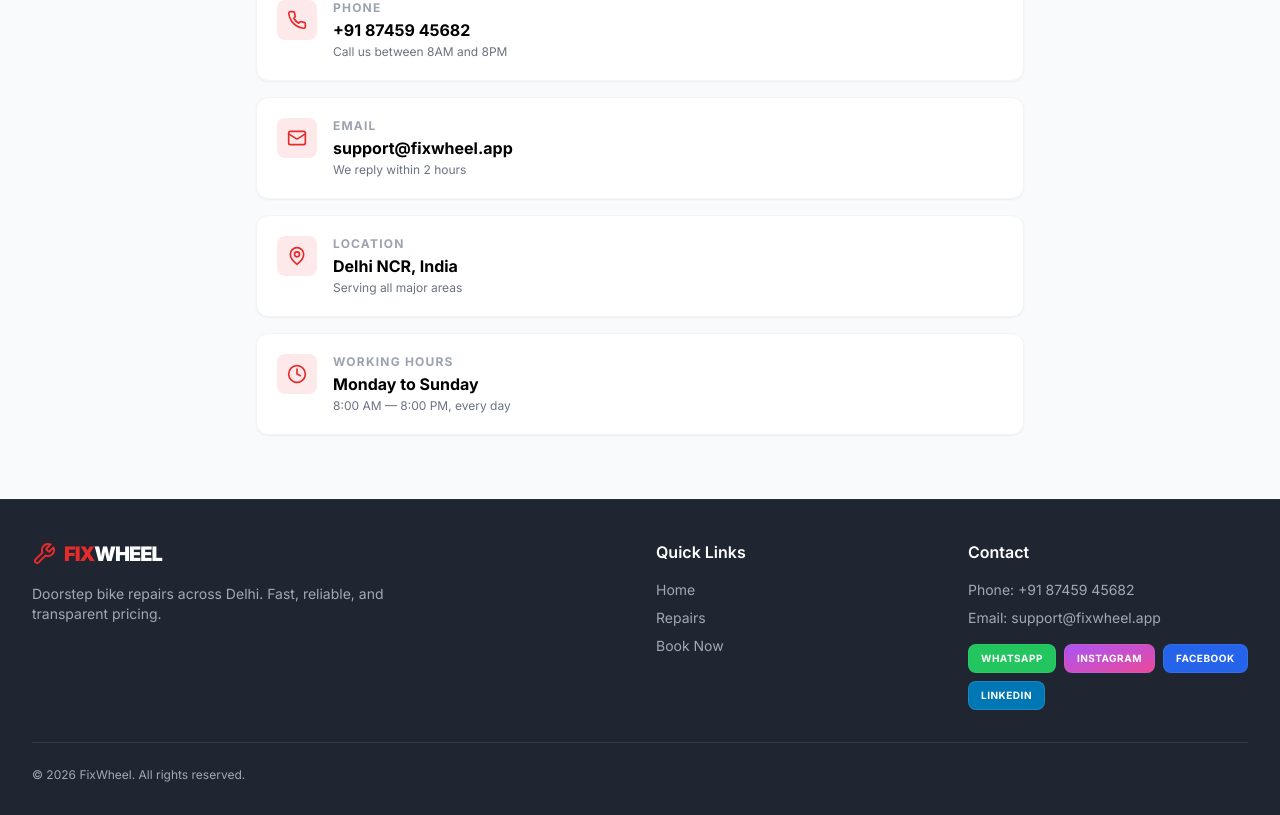
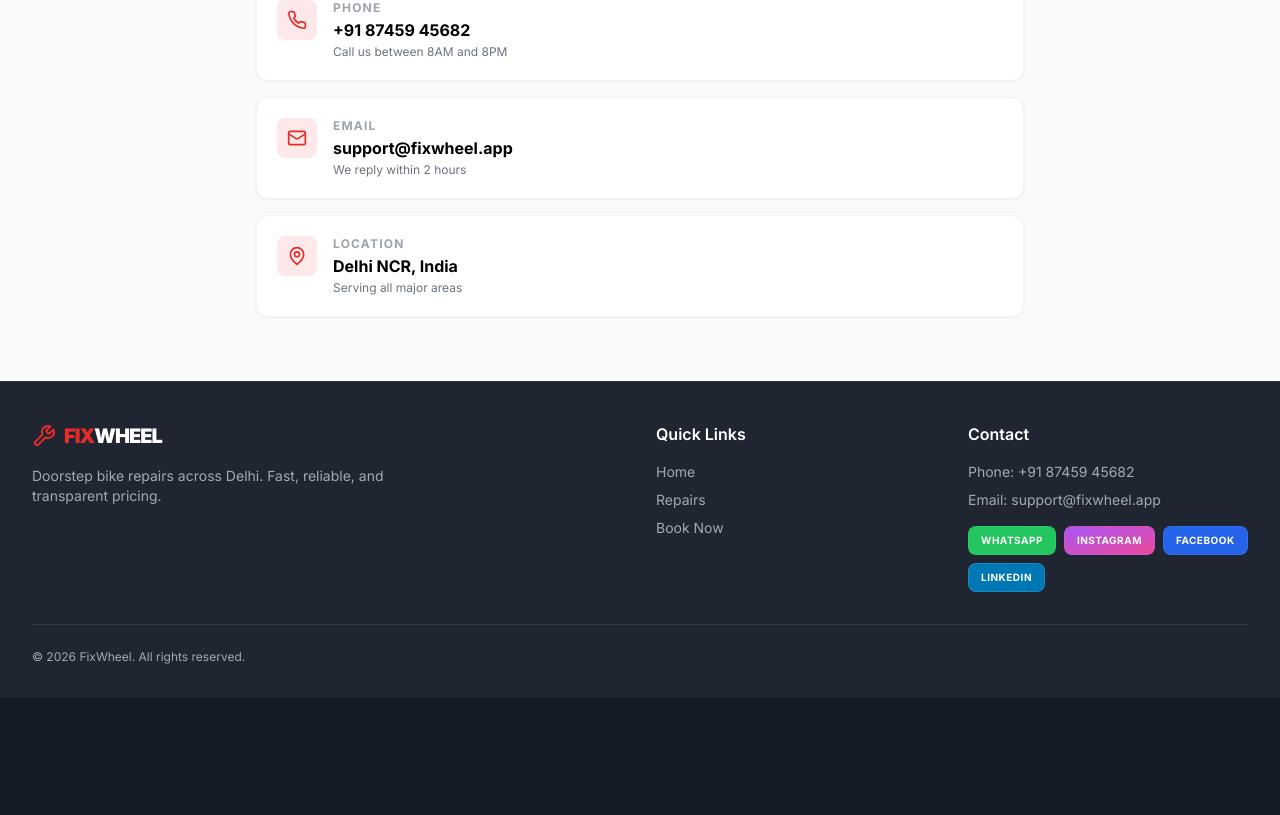
Before and after one commit to fixwheel-app/FIXWHEEL, a Next.js app in the folder frontend/: page / in a window 1280 px wide. Shown: the part 5208-6023 px from the top of the page. After the commit the page ends 5905 px from the top, so only its background shows below. Built offline with nearby package versions, Linux system fonts and the light colour scheme.

Commit message:
style: Remove Working Hours block from contact section on Home

```diff
--- a/frontend/app/page.client.tsx
+++ b/frontend/app/page.client.tsx
@@ -321,7 +321,6 @@
                 { icon: <Phone className="w-5 h-5 text-accent" />, label: "Phone",         value: "+91 87459 45682",     note: "Call us between 8AM and 8PM" },
                 { icon: <Mail  className="w-5 h-5 text-accent" />, label: "Email",         value: "support@fixwheel.app", note: "We reply within 2 hours" },
                 { icon: <MapPin className="w-5 h-5 text-accent" />, label: "Location",     value: "Delhi NCR, India",    note: "Serving all major areas" },
-                { icon: <Clock  className="w-5 h-5 text-accent" />, label: "Working Hours", value: "Monday to Sunday",   note: "8:00 AM — 8:00 PM, every day" },
               ].map((item, i) => (
                 <motion.div
                   key={i}
```
